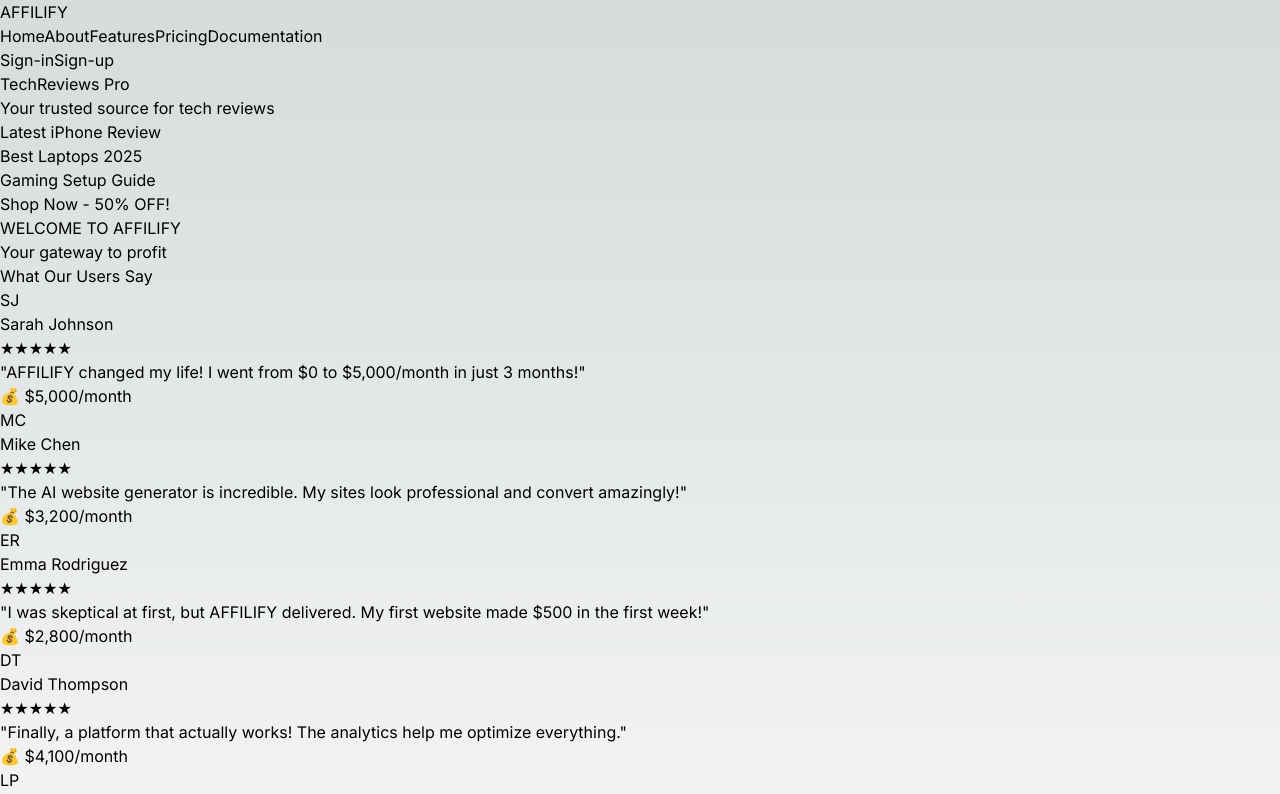
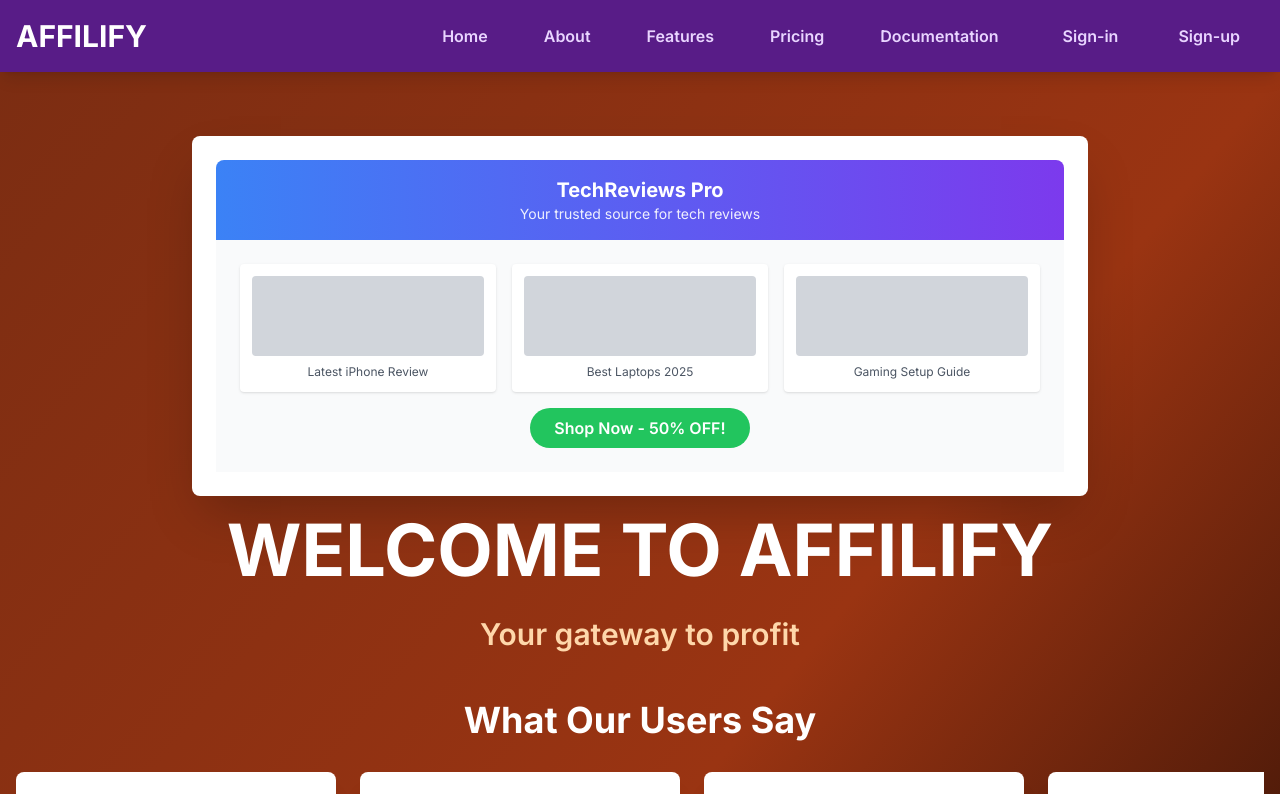
Before and after one commit to JVL-afk/M.A, a Next.js app: page / in a window 1280 px wide. Shown: the top 794 px of the page. Built offline with nearby package versions, Linux system fonts and the light colour scheme.

Commit message:
Create tailwind.config.js

```diff
--- /dev/null
+++ b/tailwind.config.js
@@ -0,0 +1,33 @@
+/** @type {import('tailwindcss').Config} */
+module.exports = {
+  content: [
+    './src/pages/**/*.{js,ts,jsx,tsx,mdx}',
+    './src/components/**/*.{js,ts,jsx,tsx,mdx}',
+    './src/app/**/*.{js,ts,jsx,tsx,mdx}',
+  ],
+  theme: {
+    extend: {
+      colors: {
+        primary: {
+          50: '#f0f9ff',
+          500: '#3b82f6',
+          600: '#2563eb',
+          700: '#1d4ed8',
+        },
+        purple: {
+          500: '#8b5cf6',
+          600: '#7c3aed',
+          700: '#6d28d9',
+        }
+      },
+      backgroundImage: {
+        'gradient-radial': 'radial-gradient(var(--tw-gradient-stops))',
+        'gradient-conic':
+          'conic-gradient(from 180deg at 50% 50%, var(--tw-gradient-stops))',
+      },
+    },
+  },
+  plugins: [
+    require('@tailwindcss/forms'),
+  ],
+}
```
